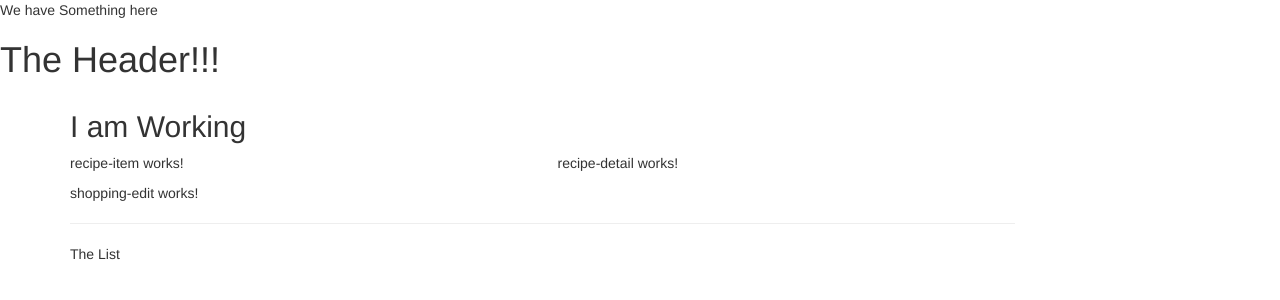
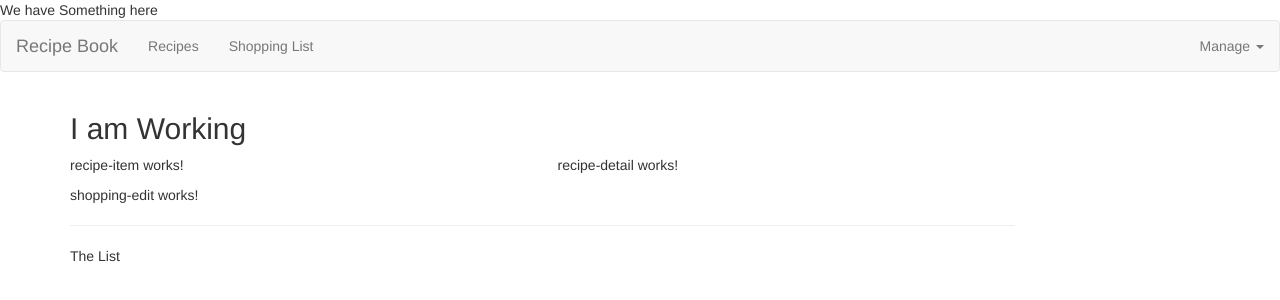
Before and after one commit to Stylianos91/Angular5-app, an Angular app: page / in a window 1280 px wide. Shown: the top 300 px of the page. Built offline with nearby package versions, Linux system fonts and the light colour scheme.

Commit message:
Navigation bar added to header

```diff
--- a/src/app/header/header.component.html
+++ b/src/app/header/header.component.html
@@ -1 +1,22 @@
-<h1>The Header!!!</h1>
+<nav class="navbar navbar-default">
+  <div class="container-fluid">
+    <div class="navbar-header">
+      <a href="#" class="navbar-brand">Recipe Book</a>
+    </div>
+    <div class="navbar-default">
+    <ul class="nav navbar-nav">
+      <li><a href="#">Recipes</a> </li>
+      <li><a href="#">Shopping List</a> </li>
+    </ul>
+     <ul class="nav navbar-nav navbar-right">
+       <li class="dropdown">
+         <a href="#" class="dropdown-toggle" role="button">Manage <span class="caret"></span></a>
+         <ul class="dropdown-menu">
+           <li><a href="#">Save Data</a> </li>
+           <li><a href="#">Fetch Data</a> </li>
+         </ul>
+       </li>
+     </ul>
+    </div>
+  </div>
+</nav>
```
Also changed, not shown: 1 other file (tests, documents, lock files or other folders).
